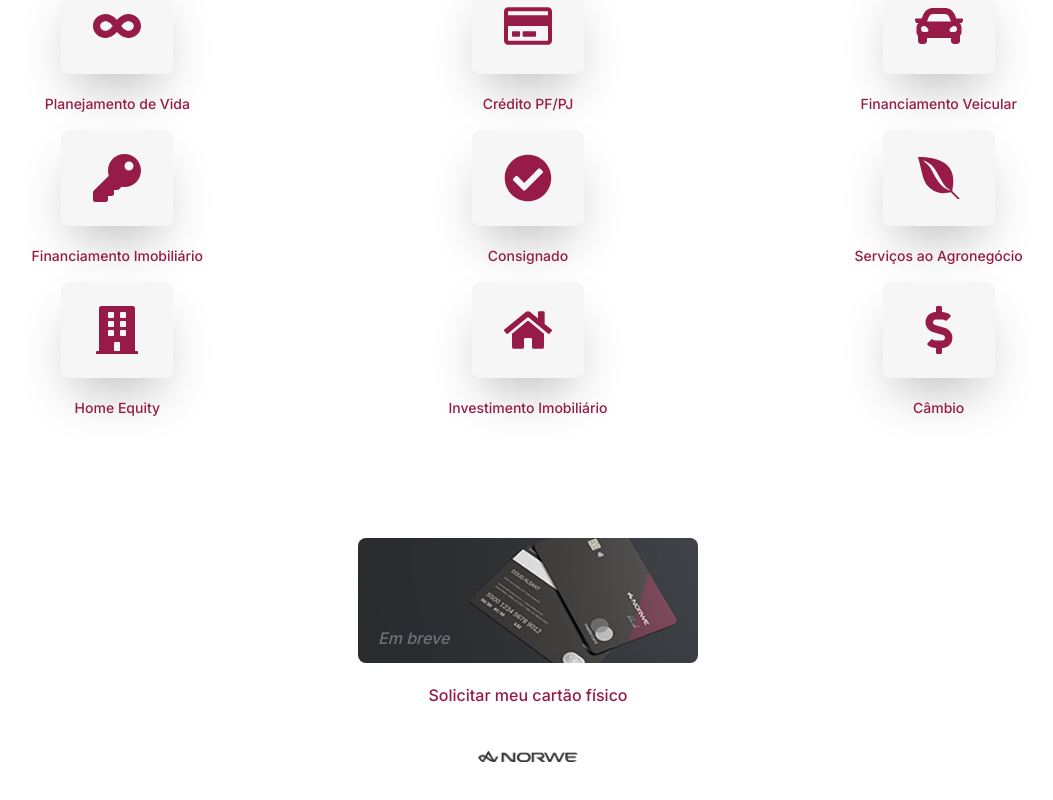
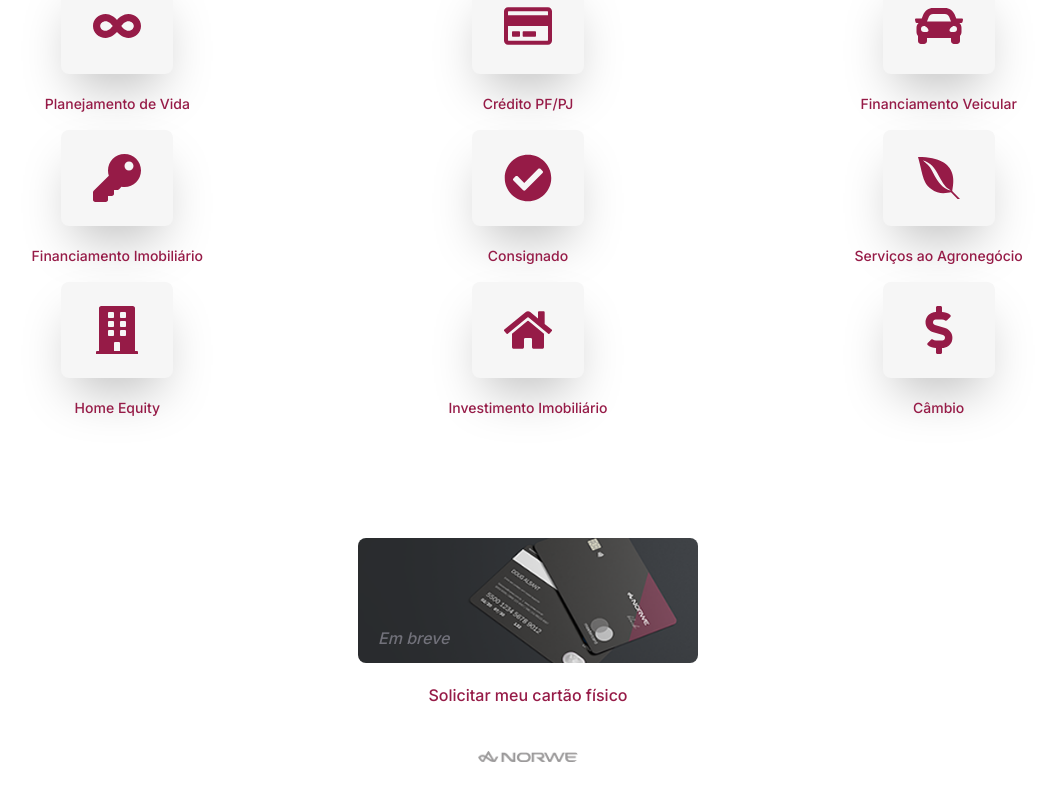
Before and after one commit to nathanpalatin/norweservices, a Next.js app: page / in a window 1280 px wide. Shown: the part 638-1438 px from the top of the page, without its empty margins (112-1165 px from the left). Built offline with nearby package versions, Linux system fonts and the light colour scheme.

Commit message:
opacity logo footer

```diff
--- a/src/components/Footer/index.tsx
+++ b/src/components/Footer/index.tsx
@@ -8,7 +8,7 @@ export function Footer() {
          <h1 className="text-zinc-500 font-medium -mt-6 left-5 absolute italic">Em breve</h1>
          <Link href={'https://norwe.com.br'} className="text-title-service font-medium mt-2">Solicitar meu cartão físico</Link>
 
-         <Image className="rounded-lg mt-8" src={'/logo_footernw.png'} alt="Mockup credit Norwe" width={100} height={17} />
+         <Image className="rounded-lg mt-8 opacity-50" src={'/logo_footernw.png'} alt="Mockup credit Norwe" width={100} height={17} />
       </div>
    )
 }
```
